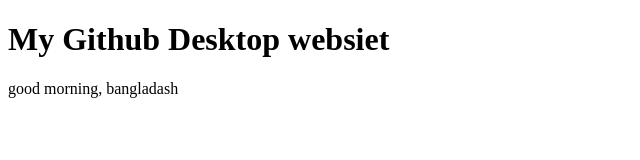
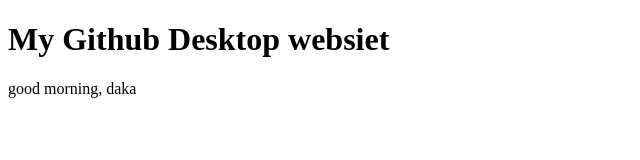
Before and after one commit to Mahbub-Hasan1/my-second-web, a plain HTML site: page index.html in a window 1280 px wide. Shown: the full height of the page, 0-640 px from the left. Drawn offline with Linux system fonts and the light colour scheme.

Commit message:
Update index.html

```diff
--- a/index.html
+++ b/index.html
@@ -8,7 +8,7 @@
 <body>
     <h1>My Github Desktop websiet</h1>
     <div>
-        <p>good morning, bangladash</p>
+        <p>good morning, daka</p>
     </div>
 </body>
 </html>
```
